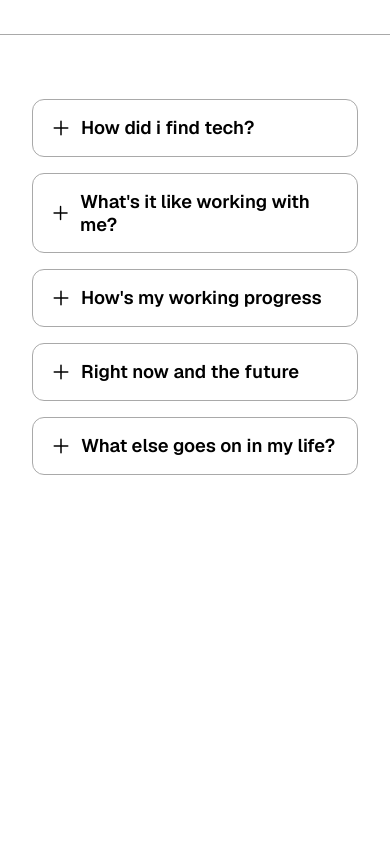
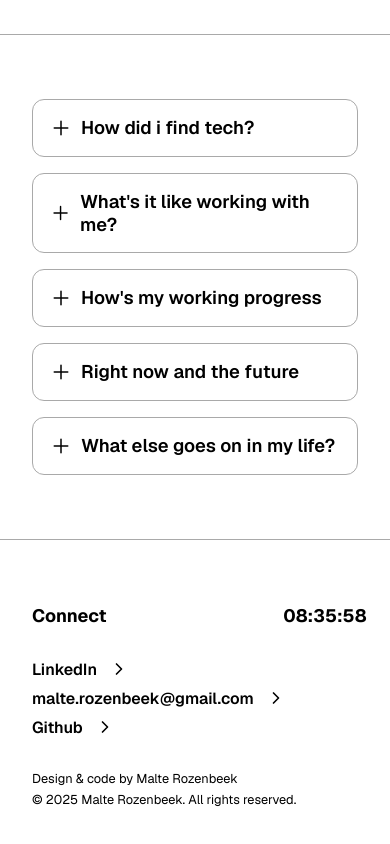
Before and after one commit to MalteRoz/portofolio, a React (Vite) app: page / in a window 390 px wide. Shown: the part 3274-4118 px from the top of the page. Before the commit the page ends 3813 px from the top, so only its background shows below. Built offline with nearby package versions, Linux system fonts and the light colour scheme.

Commit message:
layout for footer on mobile done

```diff
--- a/src/App.tsx
+++ b/src/App.tsx
@@ -4,6 +4,7 @@ import Hero from "./components/Hero";
 import MyStack from "./components/MyStackSection";
 import Projects from "./components/ProjectsSection";
 import FAQ from "./components/FAQSection";
+import Footer from "./components/Footer";
 
 const App = () => {
   return (
@@ -13,6 +14,7 @@ const App = () => {
       <MyStack />
       <Projects />
       <FAQ />
+      <Footer />
     </>
   );
 };
--- /dev/null
+++ b/src/components/Footer.tsx
@@ -0,0 +1,49 @@
+import React, { useEffect, useState } from "react";
+import "./scss/_footer.scss";
+import { FiChevronRight } from "react-icons/fi";
+import { formatTime } from "../functions/digitalClock";
+
+const Footer = () => {
+  const [time, setTime] = useState(new Date());
+
+  useEffect(() => {
+    const intervalId = setInterval(() => {
+      setTime(new Date());
+    }, 1000);
+
+    return () => {
+      clearInterval(intervalId);
+    };
+  }, []);
+
+  return (
+    <>
+      <footer>
+        <div className="footer-upper">
+          <p className="connect">Connect</p>
+          <p className="time">{formatTime(time)}</p>
+        </div>
+        <div className="footer-middle">
+          <div className="connect-box">
+            <p>LinkedIn</p>
+            <FiChevronRight size={20} />
+          </div>
+          <div className="connect-box">
+            <p>malte.rozenbeek@gmail.com</p>
+            <FiChevronRight size={20} />
+          </div>
+          <div className="connect-box">
+            <p>Github</p>
+            <FiChevronRight size={20} />
+          </div>
+        </div>
+        <div className="footer-lower">
+          <p>Design & code by Malte Rozenbeek</p>
+          <p>© 2025 Malte Rozenbeek. All rights reserved.</p>
+        </div>
+      </footer>
+    </>
+  );
+};
+
+export default Footer;
--- /dev/null
+++ b/src/components/scss/_footer.scss
@@ -0,0 +1,51 @@
+@use "../../styles/mixins" as m;
+@use "../../styles/variables" as v;
+
+footer {
+    @include m.flex(column, center, center);
+    padding: 4rem 2rem;
+    border-top: 1px solid v.$borderColor ;
+    width: 100%;
+    gap: 2rem;
+
+    .footer-upper {
+        @include m.flex(row, space-between, center);
+        width: 100%;
+
+        p {
+            font-size: 1.125rem;
+            font-weight: 700;
+        }
+
+        .connect {
+            width: 50%;
+        }
+
+        .time {
+            width: 6ch; // Justera vid behov
+            display: inline-block;
+        }
+    }
+
+    .footer-middle {
+        @include m.flex(column,center,  flex-start);
+        width: 100%;
+        gap: 0.5rem;
+
+        .connect-box {
+            @include m.flex(row,center,  center);
+            gap: 0.75rem;
+
+            p {
+                font-weight: 600;
+            }
+        }
+    }
+
+    .footer-lower {
+        @include m.flex(column,center,  flex-start);
+        width: 100%;
+        font-size: 0.8rem;
+        gap: 0.25rem;
+    }
+}
--- /dev/null
+++ b/src/functions/digitalClock.ts
@@ -0,0 +1,11 @@
+export const formatTime = (time: Date) => {
+  let hours = padZero(time.getHours());
+  const minutes = padZero(time.getMinutes());
+  const seconds = padZero(time.getSeconds());
+
+  return `${hours}:${minutes}:${seconds}`;
+};
+
+export const padZero = (number: number) => {
+  return (number < 10 ? "0" : "") + number;
+};
```
